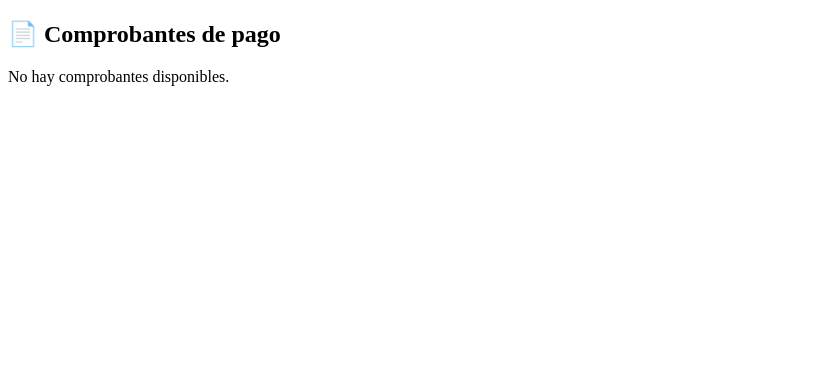
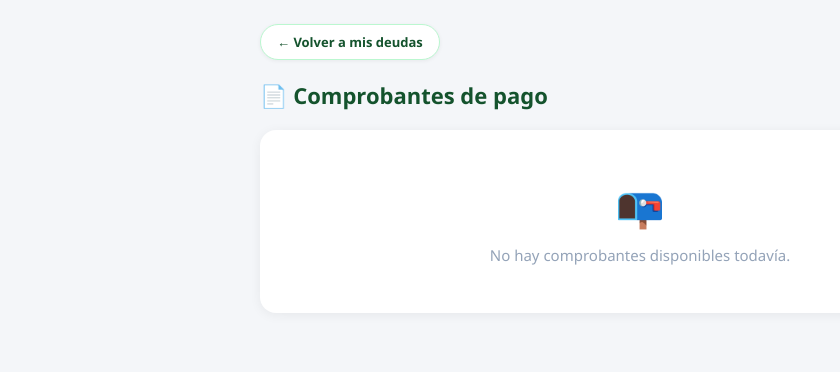
Before and after one commit to joszabala1986-code/barrios_saas, a Django app: page /descargar-comprobantes/ in a window 1280 px wide. Shown: the top 372 px of the page, without its empty margins (0-840 px from the left). Run offline with Django 5.2, Linux system fonts and the light colour scheme; a user stored in the database is signed in; data comes from the database, SQL or seed files in the repository; parts of the project's set-up code (start-up, migrations or seed data) failed here and were passed over.

```diff
--- a/core/templates/descargar_comprobantes.html
+++ b/core/templates/descargar_comprobantes.html
@@ -1,17 +1,152 @@
 {% extends "base.html" %}
+{% load static %}
+
+{% block title %}Comprobantes — Planta Digital{% endblock %}
+
+{% block extra_head %}
+<style>
+    * { box-sizing: border-box; }
+
+    body {
+        font-family: 'Segoe UI', Arial, sans-serif;
+        background: #f4f6f9;
+        margin: 0;
+        padding: 0;
+    }
+
+    .page-wrap {
+        max-width: 800px;
+        margin: 0 auto;
+        padding: 24px 20px 60px;
+    }
+
+    .btn-volver {
+        display: inline-flex;
+        align-items: center;
+        gap: 6px;
+        color: #14532d;
+        font-size: 13px;
+        font-weight: 600;
+        text-decoration: none;
+        background: white;
+        border: 1px solid #bbf7d0;
+        padding: 8px 16px;
+        border-radius: 20px;
+        margin-bottom: 20px;
+        transition: all 0.2s;
+        box-shadow: 0 1px 4px rgba(0,0,0,0.06);
+    }
+    .btn-volver:hover {
+        background: #f0fdf4;
+        box-shadow: 0 2px 8px rgba(20,83,45,0.12);
+    }
+
+    .page-title {
+        font-size: 22px;
+        font-weight: 800;
+        color: #14532d;
+        margin: 0 0 20px;
+        display: flex;
+        align-items: center;
+        gap: 8px;
+    }
+
+    .tabla-card {
+        background: white;
+        border-radius: 16px;
+        box-shadow: 0 2px 12px rgba(0,0,0,0.07);
+        overflow: hidden;
+    }
+
+    table { width: 100%; border-collapse: collapse; }
+
+    thead tr {
+        background: linear-gradient(135deg, #14532d, #166534);
+    }
+    thead th {
+        color: white;
+        font-size: 12px;
+        font-weight: 600;
+        letter-spacing: 0.05em;
+        text-transform: uppercase;
+        padding: 14px 16px;
+        text-align: left;
+    }
+
+    tbody tr {
+        border-bottom: 1px solid #f1f5f9;
+        transition: background 0.15s;
+    }
+    tbody tr:last-child { border-bottom: none; }
+    tbody tr:hover { background: #f8fffe; }
+
+    tbody td {
+        padding: 14px 16px;
+        font-size: 14px;
+        color: #334155;
+        vertical-align: middle;
+    }
+
+    .lote-badge {
+        background: #dcfce7;
+        color: #166534;
+        font-weight: 700;
+        font-size: 12px;
+        padding: 3px 10px;
+        border-radius: 20px;
+        display: inline-block;
+    }
+
+    .monto { font-weight: 700; color: #14532d; }
+    .fecha { color: #64748b; font-size: 13px; }
+
+    .btn-ver {
+        display: inline-flex;
+        align-items: center;
+        gap: 5px;
+        background: #14532d;
+        color: white;
+        text-decoration: none;
+        padding: 7px 14px;
+        border-radius: 8px;
+        font-size: 12px;
+        font-weight: 600;
+        transition: background 0.2s;
+        white-space: nowrap;
+    }
+    .btn-ver:hover { background: #166534; }
+
+    .empty-box {
+        background: white;
+        border-radius: 16px;
+        padding: 48px 24px;
+        text-align: center;
+        box-shadow: 0 2px 12px rgba(0,0,0,0.06);
+    }
+    .empty-icon { font-size: 40px; margin-bottom: 12px; }
+    .empty-box p { color: #94a3b8; font-size: 15px; margin: 0; }
+
+    @media (max-width: 600px) {
+        thead th:nth-child(1),
+        tbody td:nth-child(1) { display: none; }
+        tbody td { padding: 12px; font-size: 13px; }
+        thead th { padding: 12px; }
+        .page-title { font-size: 18px; }
+    }
+</style>
+{% endblock %}
 
 {% block content %}
+<div class="page-wrap">
 
-<div class="container mt-4">
+    <a href="/mis-deudas/" class="btn-volver">← Volver a mis deudas</a>
 
-    <h2 class="mb-4">📄 Comprobantes de pago</h2>
+    <h1 class="page-title">📄 Comprobantes de pago</h1>
 
     {% if pagos %}
-        <div class="card shadow-sm">
-            <div class="card-body">
-
-                <table class="table table-hover align-middle">
-                    <thead class="table-dark">
+    <div class="tabla-card">
+        <table>
+            <thead>
                 <tr>
                     <th>Lote</th>
                     <th>Concepto</th>
@@ -23,28 +158,27 @@
             <tbody>
                 {% for pago in pagos %}
                 <tr>
-                            <td>{{ pago.deuda.propiedad.numero_lote }}</td>
+                    <td><span class="lote-badge">Lote {{ pago.deuda.propiedad.numero_lote }}</span></td>
                     <td>{{ pago.deuda.concepto }}</td>
-                            <td>${{ pago.deuda.monto }}</td>
-                            <td>{{ pago.fecha_subida|date:"d/m/Y" }}</td>
+                    <td class="monto">${{ pago.deuda.monto }}</td>
+                    <td class="fecha">{{ pago.fecha_subida|date:"d/m/Y" }}</td>
                     <td>
-                                <a href="{{ pago.comprobante }}" target="_blank" class="btn btn-success btn-sm">
-                                    Ver comprobante
+                        <a href="{{ pago.comprobante }}" target="_blank" class="btn-ver">
+                            📎 Ver
                         </a>
                     </td>
                 </tr>
                 {% endfor %}
             </tbody>
         </table>
+    </div>
 
-            </div>
-        </div>
     {% else %}
-        <div class="alert alert-warning">
-            No hay comprobantes disponibles.
+    <div class="empty-box">
+        <div class="empty-icon">📭</div>
+        <p>No hay comprobantes disponibles todavía.</p>
     </div>
     {% endif %}
 
 </div>
-
 {% endblock %}
```
Also changed, not shown: core/templates/morosos.html (+38 -164 lines). Lines whose indentation alone changed are shown as unchanged.
